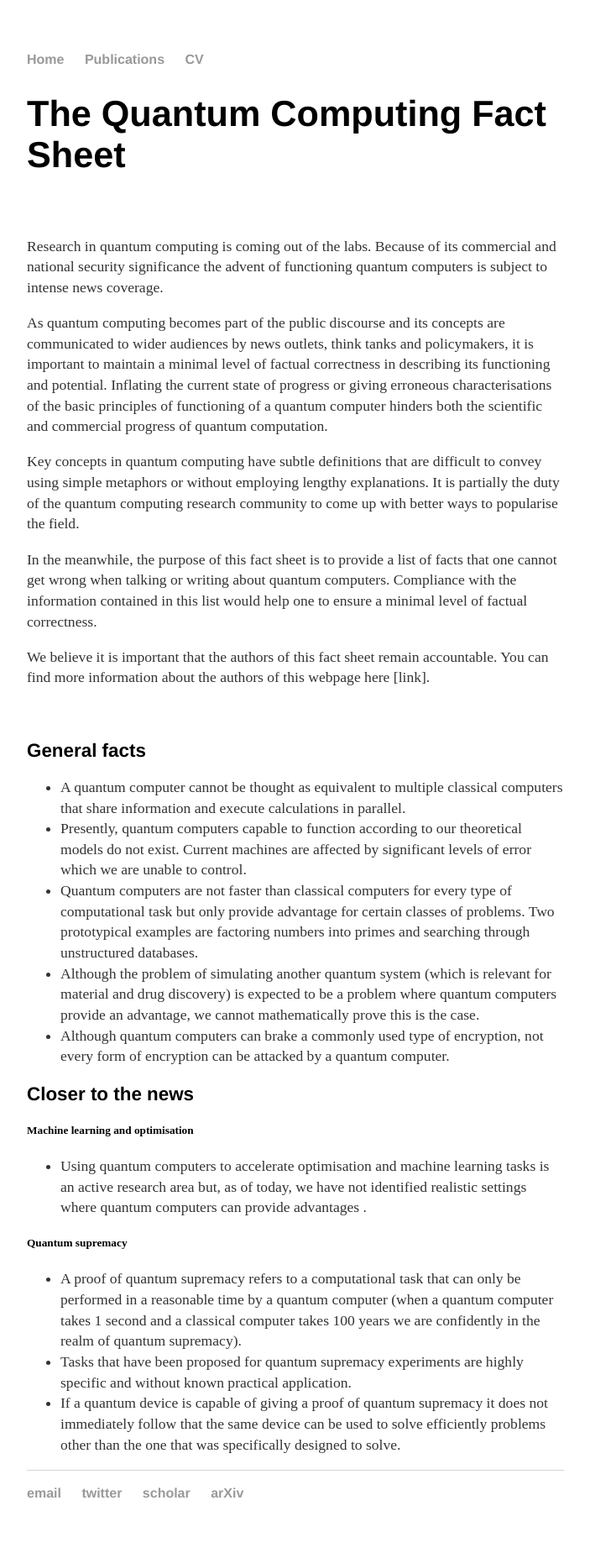
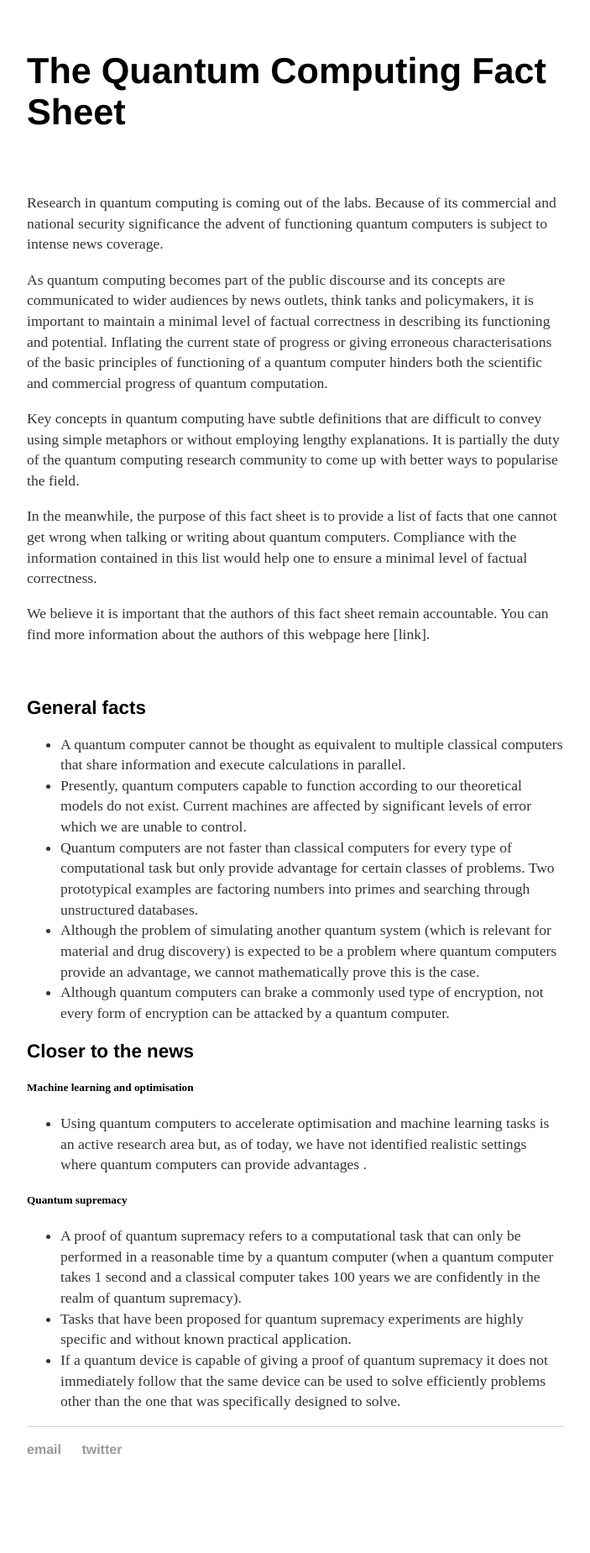
Before and after one commit to quantumfactsheet/quantumfactsheet.github.io, a Jekyll site: the page built from index.html, in a window 1280 px wide. Shown: the whole page at 84% size, without its empty margins (288-991 px from the left). Built offline with Jekyll 4.4.1, drawn with Linux system fonts in a browser that asks for light colours; after the commit the page ends 1798 px from its top, so only the background shows below that.

Commit message:
Update default.html

```diff
--- a/_layouts/default.html
+++ b/_layouts/default.html
@@ -10,16 +10,6 @@
 			{% endif %}
 		</head>
 
-		<body>
-			<nav>
-	    		<ul>
-	        		<li><a href="/">Home</a></li>
-		        	<!-- <li><a href="/about">About</a></li> -->
-							<li><a href="/publications">Publications</a></li>
-	        		<li><a href="https://nbviewer.jupyter.org/github/andrearocchetto/andrearocchetto.github.io/blob/master/pdfs/CV_Andrea_Rocchetto_academic.pdf" target="_blank">CV</a></li>
-	    		</ul>
-			</nav>
-			<div class="container">
 
 
 			{{ content }}
@@ -27,10 +17,8 @@
 			</div><!-- /.container -->
 			<footer>
 	    		<ul>
-	        		<li><a href="mailto:andrea.rocchetto@spc.ox.ac.uk">email</a></li>
+	        		<li><a href="mailto:andrea@cs.utexas.edu">email</a></li>
 				<li><a href="https://twitter.com/a_rocchetto">twitter</a></li>
-				<li><a href="https://scholar.google.co.uk/citations?user=E5AvzjAAAAAJ&hl=en">scholar</a></li>
-				<li><a href="https://arxiv.org/search/?searchtype=author&query=Rocchetto%2C+A">arXiv</a></li>
 				</ul>
 			</footer>
 		</body>
```
